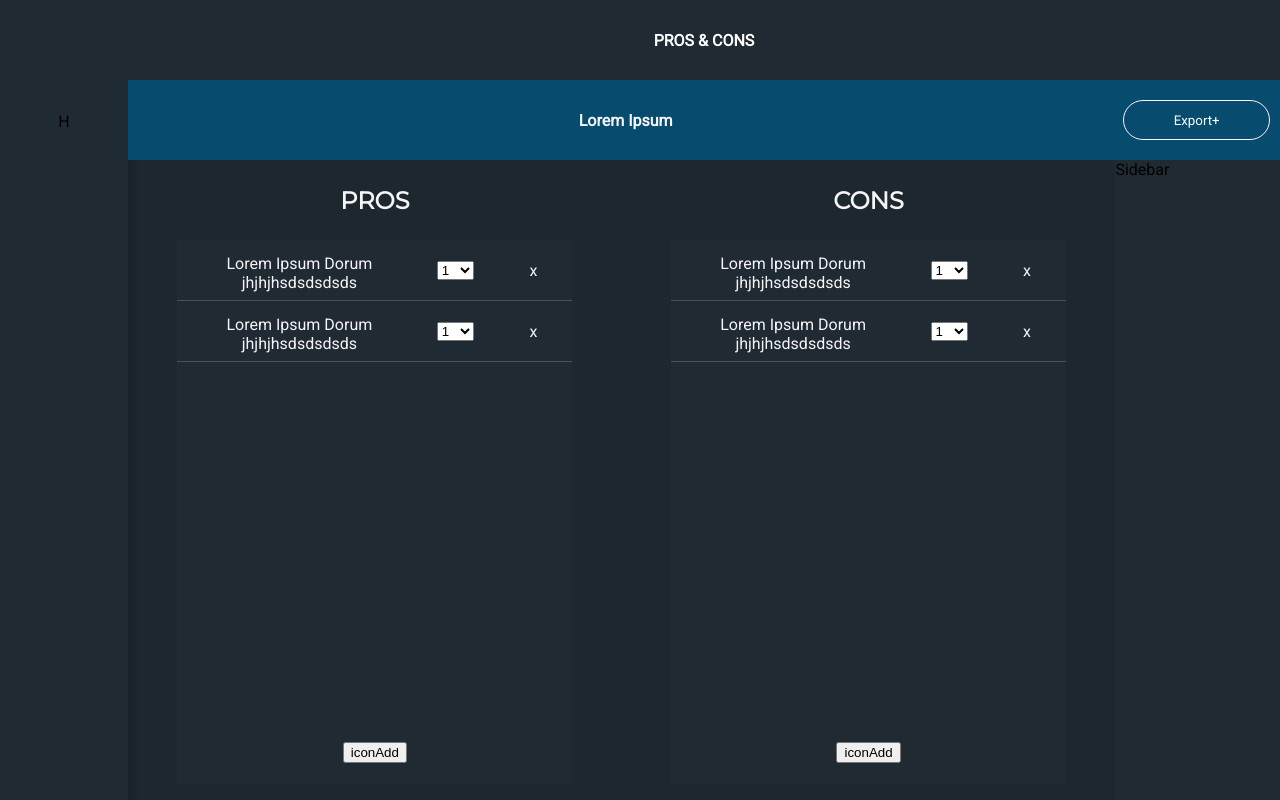
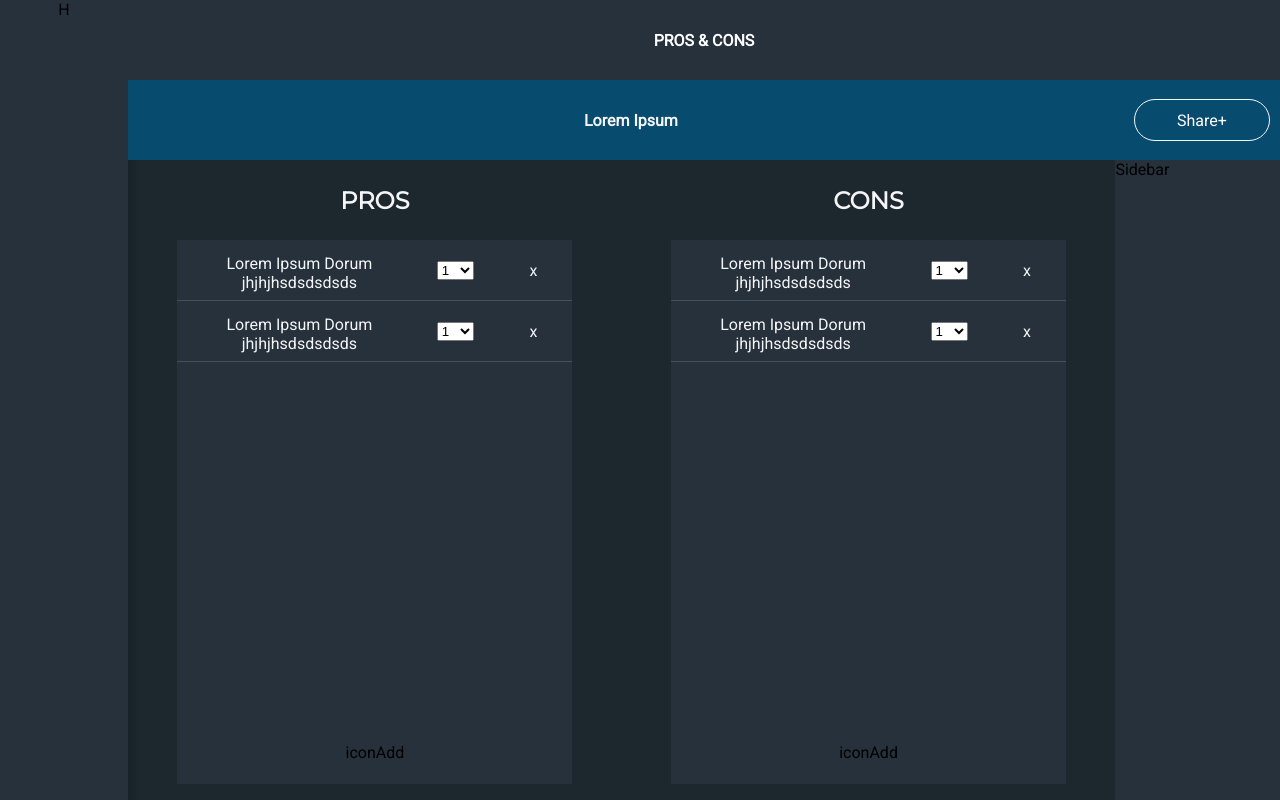
Before and after one commit to rakannimer/pros-and-cons, a React (Create React App) app: page / in a window 1280 px wide. Built offline with nearby package versions, Linux system fonts and the light colour scheme.

Commit message:
styled-components to plain old CSS

```diff
--- a/package.json
+++ b/package.json
@@ -7,8 +7,7 @@
   "dependencies": {
     "react": "16.8.4",
     "react-dom": "16.8.4",
-    "react-scripts": "2.1.3",
-    "styled-components": "4.3.2"
+    "react-scripts": "2.1.3"
   },
   "devDependencies": {
     "@types/react": "16.8.8",
--- a/src/atoms.tsx
+++ /dev/null
@@ -1,160 +0,0 @@
-import styled from "styled-components";
-import { colors } from "./colors";
-
-export const AppContainer = styled.div`
-  background-color: ${colors.black};
-  height: 100vh;
-  width: 100vw;
-  display: flex;
-  font-family: "Roboto", sans-serif;
-  /* font-family: "Montserrat", sans-serif; */
-`;
-// font-family: 'Roboto', sans-serif;
-export const LeftSidebar = styled.div`
-  height: 100vh;
-  width: 10vw;
-  background: ${colors.gray};
-  display: flex;
-  justify-content: center;
-  flex-wrap: wrap;
-  box-shadow: #19222a 5px 5px 5px;
-  /* position: fixed; */
-`;
-
-export const LeftSidebarHome = styled.div`
-  margin-top: 14vh;
-`;
-
-export const PageHeader = styled.div`
-  width: 100%;
-  background: ${colors.gray};
-  height: 10vh;
-  display: flex;
-  justify-content: center;
-  align-items: center;
-  color: white;
-  font-family: "Roboto", sans-serif;
-  font-weight: bold;
-`;
-
-export const ProjectTitleAndShareContainer = styled.div`
-  height: 10vh;
-  display: flex;
-  align-items: center;
-  justify-content: center;
-  width: 100%;
-  background: ${colors.blue};
-  color: ${colors.white};
-  /* background: gold; */
-`;
-
-export const ProsAndConsAndRightSidebar = styled.div`
-  width: 100%;
-  height: 80vh;
-  /* background: green; */
-  display: flex;
-`;
-
-export const ProsAndConsContainer = styled.div`
-  width: 100%;
-  display: flex;
-  justify-content: space-around;
-  flex-wrap: wrap;
-  overflow: auto;
-`;
-
-export const ProsList = styled.div`
-  display: flex;
-  flex-direction: column;
-  align-items: center;
-  justify-content: flex-start;
-  width: 40%;
-  min-width: 300px;
-  text-align: center;
-  margin-bottom: 10px;
-  max-height: 70vh;
-  /* background: ${colors.gray}; */
-  /* border: solid 1px black; */
-  /* background: blue; */
-`;
-
-export const ConsList = styled.div`
-  display: flex;
-  flex-direction: column;
-  align-items: center;
-  justify-content: flex-start;
-  width: 40%;
-  min-width: 300px;
-  text-align: center;
-  margin-bottom: 10px;
-  max-height: 60vh;
-  background: ${colors.gray};
-`;
-
-export const RightSidebar = styled.div`
-  background: ${colors.gray};
-  width: 15vw;
-`;
-
-export const AppWithoutLeftSidebar = styled.div`
-  width: 90%;
-  /* background: pink; */
-`;
-
-export const ListTitle = styled.div`
-  width: 100%;
-  background: ${colors.black};
-  min-height: 10vh;
-  display: flex;
-  justify-content: center;
-  align-items: center;
-
-  font-size: 1.5em;
-  color: ${colors.white};
-  font-family: "Montserrat", sans-serif;
-  font-weight: bold;
-`;
-
-export const ListItems = styled.div`
-  /* max-height: 50vh; */
-  width: 100%;
-  /* border: solid 1px black; */
-  height: 60vh;
-  /* background: black; */
-  flex: 1;
-  overflow: auto;
-`;
-
-export const ListItemContainer = styled.div`
-  display: flex;
-  min-height: 60px;
-  border-bottom: solid 1px ${colors.lightgray};
-  color: ${colors.white};
-  padding: 10;
-`;
-
-export const ArgumentDescriptionContainer = styled.div`
-  flex: 3;
-  /* background: yellow; */
-  display: flex;
-  align-items: center;
-  justify-content: center;
-  margin-left: 5px;
-  margin-top: 5px;
-`;
-
-export const ArgumentWeightContainer = styled.div`
-  flex: 1;
-  display: flex;
-  align-items: center;
-  justify-content: center;
-  /* background: papayawhip; */
-`;
-
-export const ArgumentDeleteContainer = styled.div`
-  flex: 1;
-  display: flex;
-  align-items: center;
-  justify-content: center;
-  /* background: orangered; */
-`;
--- a/src/colors.ts
+++ b/src/colors.ts
@@ -1,6 +1,6 @@
 export const colors = {
   black: "#1D272E",
-  gray: "#202A32",
+  gray: "#26313b", //"#202A32",
   lightgray: "#445159",
   blue: "#074C6E",
   white: "#f5f5f7",
--- a/src/index.tsx
+++ b/src/index.tsx
@@ -1,155 +1,88 @@
 import * as React from "react";
 import { render } from "react-dom";
 
-import styled from "styled-components";
-
-import {
-  AppContainer,
-  LeftSidebar,
-  LeftSidebarHome,
-  PageHeader,
-  ProjectTitleAndShareContainer,
-  ProsAndConsAndRightSidebar,
-  ProsAndConsContainer,
-  ProsList,
-  ConsList,
-  RightSidebar,
-  AppWithoutLeftSidebar,
-  ListTitle,
-  ListItems,
-  ListItemContainer,
-  ArgumentDescriptionContainer,
-  ArgumentWeightContainer,
-  ArgumentDeleteContainer
-} from "./atoms";
-
 import "./styles.css";
-import { colors } from "./colors";
 import { range } from "./utils";
 
 function ListItem() {
   return (
-    <ListItemContainer>
-      <ArgumentDescriptionContainer
+    <div className="list-item-container">
+      <div
+        className="argument-description-container"
         onInput={ev => {
           console.log("Value is ", ev.currentTarget.innerText);
         }}
         contentEditable
       >
         Lorem Ipsum Dorum jhjhjhsdsdsdsds
-      </ArgumentDescriptionContainer>
-      <ArgumentWeightContainer>
+      </div>
+      <div className="argument-weight-container">
         <select>
           {range(1, 10).map(w => (
             <option key={w}>{w}</option>
           ))}
         </select>
-      </ArgumentWeightContainer>
-      <ArgumentDeleteContainer>
+      </div>
+      <div className="argument-delete-container">
         <div>x</div>
-      </ArgumentDeleteContainer>
-    </ListItemContainer>
+      </div>
+    </div>
   );
 }
 
-const ListFooter = styled.div`
-  display: flex;
-  align-items: center;
-  justify-content: center;
-  /* background: violet; */
-  /* height: 100%; */
-  /* min-height: 60px; */
-  min-height: 8vh;
-  width: 100%;
-  bottom: 0;
-`;
-
-const AddArgumentButton = styled.button`
-  display: flex;
-  align-items: center;
-  justify-content: center;
-`;
-
-const ProjectTitleContainer = styled.div`
-  flex: 6;
-  display: flex;
-  align-items: center;
-  justify-content: center;
-  font-weight: bold;
-`;
-const ExportButtonContainer = styled.button`
-  flex: 0.8;
-  background: inherit;
-  color: white;
-  display: flex;
-  align-items: center;
-  justify-content: center;
-  border: solid ${colors.white} 1px;
-  height: 5vh;
-  border-radius: 50px;
-  margin-right: 10px;
-  font-family: "Roboto", sans-serif;
-  /* font-weight: bold; */
-`;
-
-const ListItemsAndFooter = styled.div`
-  width: 100%;
-  background: ${colors.gray};
-`;
-
 function App() {
   return (
-    <AppContainer>
-      <LeftSidebar>
-        <LeftSidebarHome>H</LeftSidebarHome>
-      </LeftSidebar>
-      <AppWithoutLeftSidebar>
-        <PageHeader>PROS & CONS</PageHeader>
-        <ProjectTitleAndShareContainer>
-          <ProjectTitleContainer>Lorem Ipsum</ProjectTitleContainer>
-          <ExportButtonContainer>
-            Export
+    <div className="app-container">
+      <div className="left-sidebar">
+        <div className="left-sidebar-home-button">H</div>
+      </div>
+      <div className="app-without-left-sidebar">
+        <div className="app-header">PROS & CONS</div>
+        <div className="title-and-share-container">
+          <div className="title-container">Lorem Ipsum</div>
+          <div className="share-button-container">
+            Share
             <div>+</div>
-          </ExportButtonContainer>
-        </ProjectTitleAndShareContainer>
-        <ProsAndConsAndRightSidebar>
-          <ProsAndConsContainer>
-            <ProsList>
-              <ListTitle>PROS</ListTitle>
-              <ListItemsAndFooter>
-                <ListItems>
+          </div>
+        </div>
+        <div className="pros-and-cons-and-right-sidebar">
+          <div className="pros-and-cons-container">
+            <div className="list">
+              <div className="list-title">PROS</div>
+              <div className="list-items-and-footer">
+                <div className="list-items">
                   <ListItem />
                   <ListItem />
-                </ListItems>
-                <ListFooter>
-                  <AddArgumentButton>
+                </div>
+                <div className="list-footer">
+                  <div className="add-argument-button">
                     <div>icon</div>
                     <div>Add</div>
-                  </AddArgumentButton>
-                </ListFooter>
-              </ListItemsAndFooter>
-            </ProsList>
+                  </div>
+                </div>
+              </div>
+            </div>
 
-            <ConsList>
-              <ListTitle>CONS</ListTitle>
-              <ListItemsAndFooter>
-                <ListItems>
+            <div className="list">
+              <div className="list-title">CONS</div>
+              <div className="list-items-and-footer">
+                <div className="list-items">
                   <ListItem />
                   <ListItem />
-                </ListItems>
-                <ListFooter>
-                  <AddArgumentButton>
+                </div>
+                <div className="list-footer">
+                  <div className="add-argument-button">
                     <div>icon</div>
                     <div>Add</div>
-                  </AddArgumentButton>
-                </ListFooter>
-              </ListItemsAndFooter>
-            </ConsList>
-          </ProsAndConsContainer>
-          <RightSidebar>Sidebar</RightSidebar>
-        </ProsAndConsAndRightSidebar>
-      </AppWithoutLeftSidebar>
-    </AppContainer>
+                  </div>
+                </div>
+              </div>
+            </div>
+          </div>
+          <div className="right-sidebar">Sidebar</div>
+        </div>
+      </div>
+    </div>
   );
 }
 
--- a/src/styles.css
+++ b/src/styles.css
@@ -1,4 +1,198 @@
+:root {
+  --black: #1d272e;
+  --gray: #26313b;
+  --lightgray: #445159;
+  --blue: #074c6e;
+  --white: #f5f5f7;
+  --darkwhite: #d1d1d1;
+}
 body {
   margin: 0;
   padding: 0;
 }
+
+.list-footer {
+  display: flex;
+  align-items: center;
+  justify-content: center;
+  /* background: violet; */
+  /* height: 100%; */
+  /* min-height: 60px; */
+  min-height: 8vh;
+  width: 100%;
+  bottom: 0;
+}
+
+.add-argument-button {
+  display: flex;
+  align-items: center;
+  justify-content: center;
+}
+
+.title-container {
+  flex: 6;
+  display: flex;
+  align-items: center;
+  justify-content: center;
+  font-weight: bold;
+}
+.share-button-container {
+  flex: 0.8;
+  background: inherit;
+  color: white;
+  display: flex;
+  align-items: center;
+  justify-content: center;
+  border: solid var(--white) 1px;
+  height: 5vh;
+  border-radius: 50px;
+  margin-right: 10px;
+  font-family: "Roboto", sans-serif;
+  /* font-weight: bold; */
+}
+
+.list-items-and-footer {
+  width: 100%;
+  background: var(--gray);
+}
+
+.app-container {
+  background-color: var(--black);
+  height: 100vh;
+  width: 100vw;
+  display: flex;
+  font-family: "Roboto", sans-serif;
+  /* font-family: "Montserrat", sans-serif; */
+}
+.left-sidebar {
+  height: 100vh;
+  width: 10vw;
+  background: var(--gray);
+  display: flex;
+  justify-content: center;
+  flex-wrap: wrap;
+  box-shadow: #19222a 5px 5px 5px;
+  /* position: fixed; */
+}
+
+.left-sidebar-home {
+  margin-top: 14vh;
+}
+
+.app-header {
+  width: 100%;
+  background: var(--gray);
+  height: 10vh;
+  display: flex;
+  justify-content: center;
+  align-items: center;
+  color: white;
+  font-family: "Roboto", sans-serif;
+  font-weight: bold;
+}
+
+.title-and-share-container {
+  height: 10vh;
+  display: flex;
+  align-items: center;
+  justify-content: center;
+  width: 100%;
+  background: var(--blue);
+  color: var(--white);
+  /* background: gold; */
+}
+
+.pros-and-cons-and-right-sidebar {
+  width: 100%;
+  height: 80vh;
+  /* background: green; */
+  display: flex;
+}
+
+.pros-and-cons-container {
+  width: 100%;
+  display: flex;
+  justify-content: space-around;
+  flex-wrap: wrap;
+  overflow: auto;
+}
+
+.list {
+  display: flex;
+  flex-direction: column;
+  align-items: center;
+  justify-content: flex-start;
+  width: 40%;
+  min-width: 300px;
+  text-align: center;
+  margin-bottom: 10px;
+  max-height: 60vh;
+}
+
+.right-sidebar {
+  background: var(--gray);
+  width: 15vw;
+}
+
+.app-without-left-sidebar {
+  width: 90%;
+  /* background: pink; */
+}
+
+.list-title {
+  width: 100%;
+  background: var(--black);
+  min-height: 10vh;
+  display: flex;
+  justify-content: center;
+  align-items: center;
+
+  font-size: 1.5em;
+  color: var(--white);
+  font-family: "Montserrat", sans-serif;
+  font-weight: bold;
+}
+
+.list-items {
+  /* max-height: 50vh; */
+  width: 100%;
+  /* border: solid 1px black; */
+  height: 60vh;
+  /* background: black; */
+  flex: 1;
+  overflow: auto;
+}
+
+.list-item-container {
+  display: flex;
+  min-height: 60px;
+  border-bottom: solid 1px var(--lightgray);
+  color: var(--white);
+  padding: 10;
+}
+
+.argument-description-container {
+  flex: 3;
+  /* background: yellow; */
+  display: flex;
+  align-items: center;
+  justify-content: center;
+  margin-left: 5px;
+  margin-top: 5px;
+}
+
+.argument-weight-container {
+  flex: 1;
+  display: flex;
+  align-items: center;
+  justify-content: center;
+  /* background: papayawhip; */
+}
+
+.argument-delete-container {
+  flex: 1;
+  display: flex;
+  align-items: center;
+  justify-content: center;
+  /* background: orangered; */
+}
```
Also changed, not shown: 1 other file (tests, documents, lock files or other folders).
